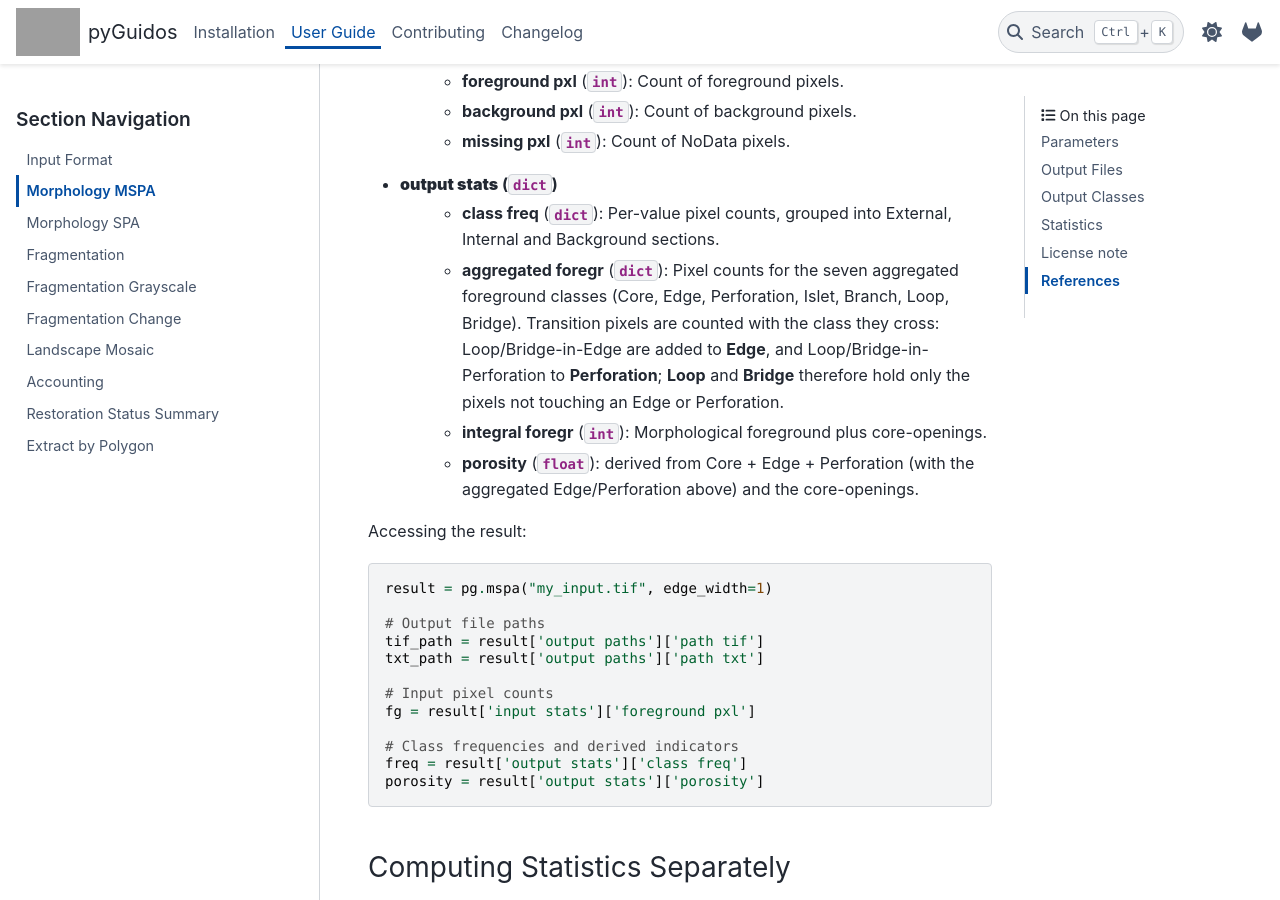
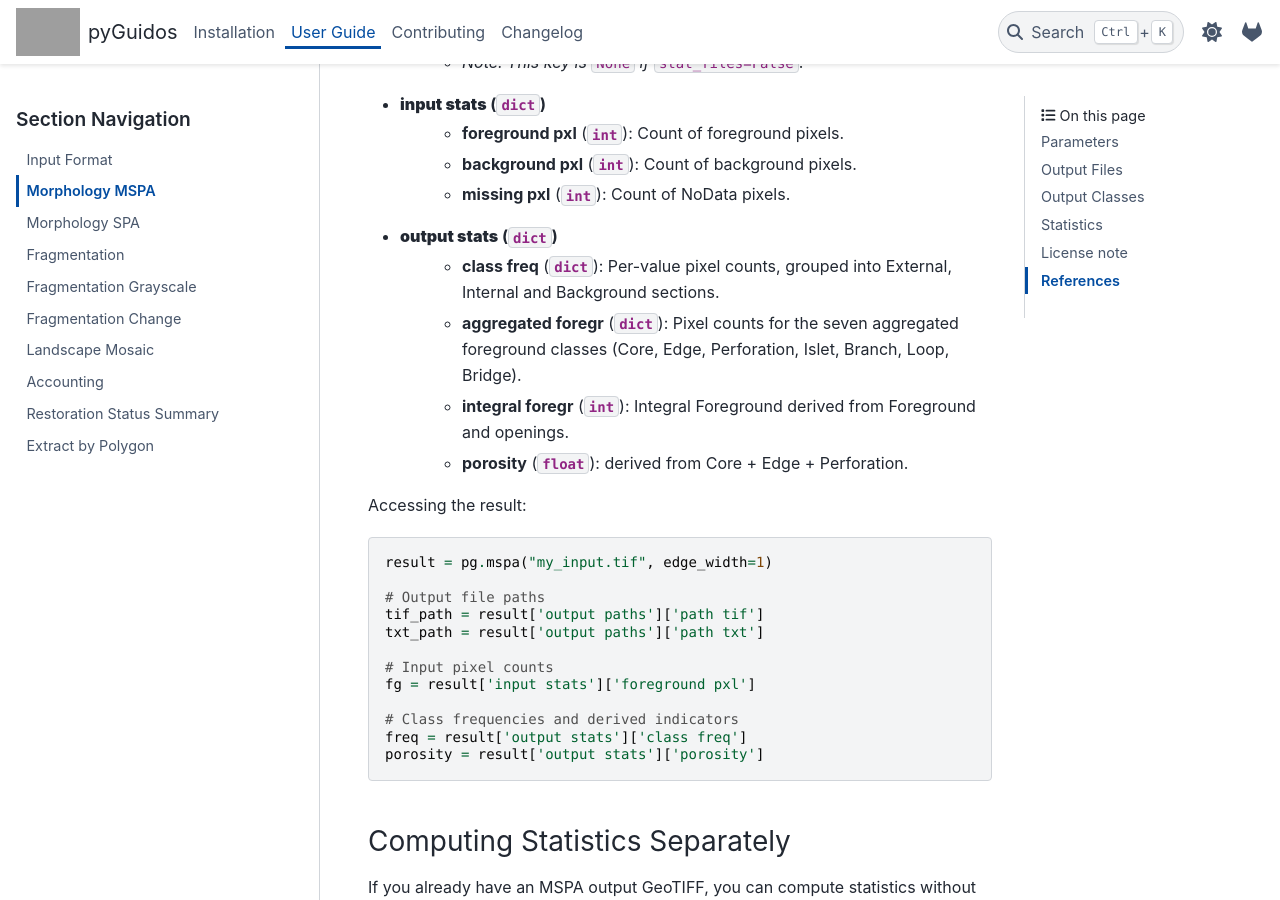
Before and after one commit to nonpenso/pyguidos, a Sphinx documentation site: the page built from docs/usage/morph_mspa.rst, in a window 1280 px wide and 900 px high, scrolled down 6053 px. Built offline with Sphinx 7.4.7 and the PyData theme 0.15.4, drawn with Linux system fonts in a browser that asks for light colours; some of the changed text lies outside the part shown; grey boxes are pictures that could not be loaded.

Commit message:
fix miallib bug

```diff
--- a/docs/usage/morph_mspa.rst
+++ b/docs/usage/morph_mspa.rst
@@ -299,14 +301,10 @@ The ``mspa()`` function returns a :class:`dict` with three sections:
       External, Internal and Background sections.
     * **aggregated foregr** (:class:`dict`): Pixel counts for the seven
       aggregated foreground classes (Core, Edge, Perforation, Islet, Branch,
-      Loop, Bridge). Transition pixels are counted with the class they cross:
-      Loop/Bridge-in-Edge are added to **Edge**, and Loop/Bridge-in-Perforation
-      to **Perforation**; **Loop** and **Bridge** therefore hold only the
-      pixels not touching an Edge or Perforation.
-    * **integral foregr** (:class:`int`): Morphological foreground plus
-      core-openings.
-    * **porosity** (:class:`float`): derived from Core + Edge + Perforation
-      (with the aggregated Edge/Perforation above) and the core-openings.
+      Loop, Bridge).
+    * **integral foregr** (:class:`int`): Integral Foreground derived from
+      Foreground and openings.
+    * **porosity** (:class:`float`): derived from Core + Edge + Perforation.
 
 Accessing the result:
 
```
Also changed, not shown: other parts of docs/usage/morph_mspa.rst (+4 -2 lines), 1 other file.
